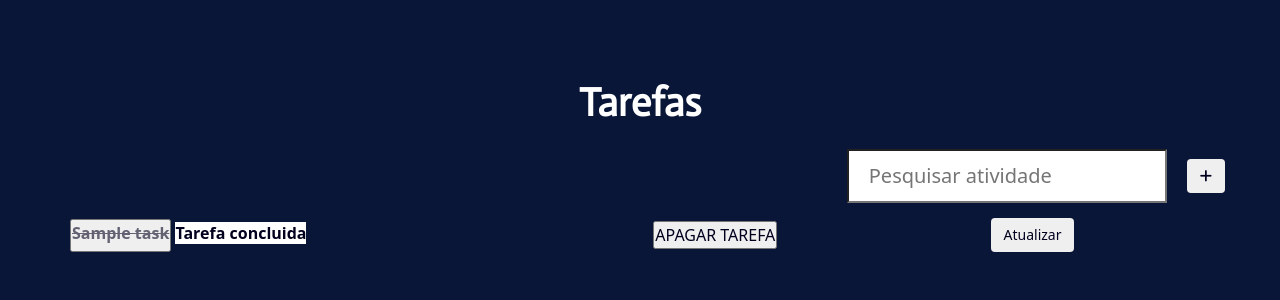
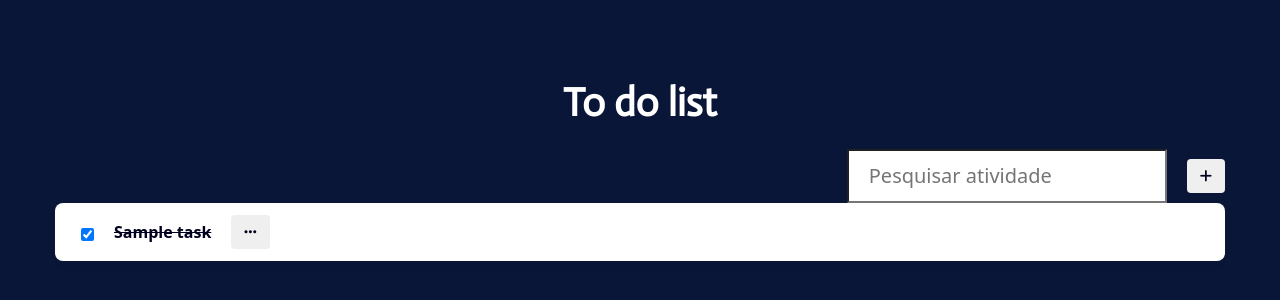
Before and after one commit to AlmeidaLevi/Projeto_em_grupo_CEOS, a Django app: page / in a window 1280 px wide. Shown: the top 300 px of the page. Run offline with Django 4.2, Linux system fonts and the light colour scheme; tables that the repository leaves empty hold one stand-in row (values such as "Sample post"); some libraries are stand-ins or nearby versions.

Commit message:
Refactor task display and update functionality in index.html; enhance styling in style.css

```diff
--- a/to_do_list/static/style.css
+++ b/to_do_list/static/style.css
@@ -89,6 +89,17 @@ body {
   text-overflow: ellipsis;
 }
 
+.task-item {
+  background: #fff;
+  border-radius: 8px;
+  box-shadow: 0 2px 8px rgba(0,0,0,0.07);
+  display: flex;
+  align-items: center;
+  padding: 12px 16px;
+  margin-bottom: 12px;
+  gap: 10px;
+}
+
 
 .table-cel,
 .table-header {
--- a/to_do_list/templates/index.html
+++ b/to_do_list/templates/index.html
@@ -53,7 +53,7 @@
 
   <main class="content">
         <h1 class='table-title'>
-          Tarefas
+          To do list
         </h1>
 
         <div class="search_add_container">
@@ -72,54 +72,56 @@
       <table class="tasks-table">
         <tbody>
           {% for task in tasks %}
+          <div class="task_container">
             <tr class="table-row">
-              <form action="{% url 'mark_task' task.id %}" method="post">
+              <div class="task-item">
+                <form action="{% url 'mark_task' task.id %}" method="post" style="display:inline;">
                   {% csrf_token %}
-                <td class="table-cel">
-                  <button type="submit" name="{{ task.id }}" id="{{ task.id }}">
+                  <input type="checkbox" name="completed" id="task-{{ task.id }}" {% if task.task_completed %}checked{% endif %} onchange="this.form.submit()">
+                </form>
+                <label for="task-{{ task.id }}" class="task-label" style="margin:0 10px;">
+                  {% if task.task_completed %}
+                    <s>{{ task.title }}</s>
+                  {% else %}
+                    {{ task.title }}
+                  {% endif %}
+                </label>
+                <button type="button" class="btn rounded options-btn" data-toggle="modal" data-target="#optionsModal{{ task.id }}">
+                  <i class="fa-solid fa-ellipsis"></i>
+                </button>
+              </div>
 
-                {% if task.task_completed %}
-                    <label for="{{ task.id }}"><s>{{ task }}</s></label>
-                  </button>
-                    <strong class="task-description">
-                      Tarefa concluida
-                    </strong>
-                </td>
-
-                {% else %}
-                    <label for="{{ task.id }}">{{ task }}</label>
-                  </button>
-                    <strong class="task-description">
-                      Tarefa a ser feita
-                    </strong>
-                  </td>
-                {% endif %}
-
-              </form>
-
-                <form action="{% url 'delete_task' task.id %}" method="POST">
-                  {% csrf_token %}
-                  <td class='table-cel'>
-                    <button type="submit" name="delete {{ task.id }}">
-                      APAGAR TAREFA
-                    </button>
-                  </td>
-                </form>
-
-
-                <form action="{% url 'update_task' task.id %}" method='POST'>
-                {% csrf_token %}
-
-                <!-- Modal Atualizar tarefa -->
-                <div class="modal fade" id="myModal{{ task.id }}" role="dialog">
-                  <div class="modal-dialog">
-
-                  <!-- Modal content-->
+              <div class="modal fade" id="optionsModal{{ task.id }}" tabindex="-1" role="dialog" aria-labelledby="optionsModalLabel{{ task.id }}">
+                <div class="modal-dialog" role="document">
                   <div class="modal-content">
                     <div class="modal-header">
-                      <button type="button" class="close" data-dismiss="modal">&times;</button>
-                      <h4 class="modal-title">Atualizar tarefa</h4>
+                      <button type="button" class="close" data-dismiss="modal" aria-label="Close"><span aria-hidden="true">&times;</span></button>
+                      <h4 class="modal-title" id="optionsModalLabel{{ task.id }}">Opções da Tarefa</h4>
                     </div>
+                    <div class="modal-body">
+                      <!-- Botão Apagar -->
+                      <form action="{% url 'delete_task' task.id %}" method="POST" style="display:inline;">
+                        {% csrf_token %}
+                        <button type="submit" class="btn btn-danger">Apagar</button>
+                      </form>
+                      <!-- Botão Editar -->
+                      <button type="button" class="btn btn-primary" data-toggle="modal" data-target="#editModal{{ task.id }}" data-dismiss="modal">
+                        Editar
+                      </button>
+                    </div>
+                  </div>
+                </div>
+              </div>
+
+              <div class="modal fade" id="editModal{{ task.id }}" tabindex="-1" role="dialog" aria-labelledby="editModalLabel{{ task.id }}">
+                <div class="modal-dialog" role="document">
+                  <div class="modal-content">
+                    <div class="modal-header">
+                      <button type="button" class="close" data-dismiss="modal" aria-label="Close"><span aria-hidden="true">&times;</span></button>
+                      <h4 class="modal-title" id="editModalLabel{{ task.id }}">Editar Tarefa</h4>
+                    </div>
+                    <form action="{% url 'update_task' task.id %}" method="POST">
+                      {% csrf_token %}
                       <div class="modal-body">
                         <input type="text" name="novo_titulo" required id="novo_titulo" placeholder="Atualizar tarefa" value="{{ task.title }}">
                       </div>
@@ -127,18 +129,12 @@
                         <button type="button" class="btn btn-default" data-dismiss="modal">Cancelar</button>
                         <button type="submit" class="btn btn-primary">Atualizar</button>
                       </div>
+                    </form>
                   </div>
-                </form>
-
-                <td class='table-cel'>
-                  <button type="button" class="btn rounded" data-toggle="modal" data-target="#myModal{{ task.id }}">
-                    Atualizar
-                  </button>
-                </td>
-
+                </div>
+              </div>
             </tr>
           {% endfor %}
-
         </tbody>
 
       </table>
```
Lines whose indentation alone changed are shown as unchanged.
